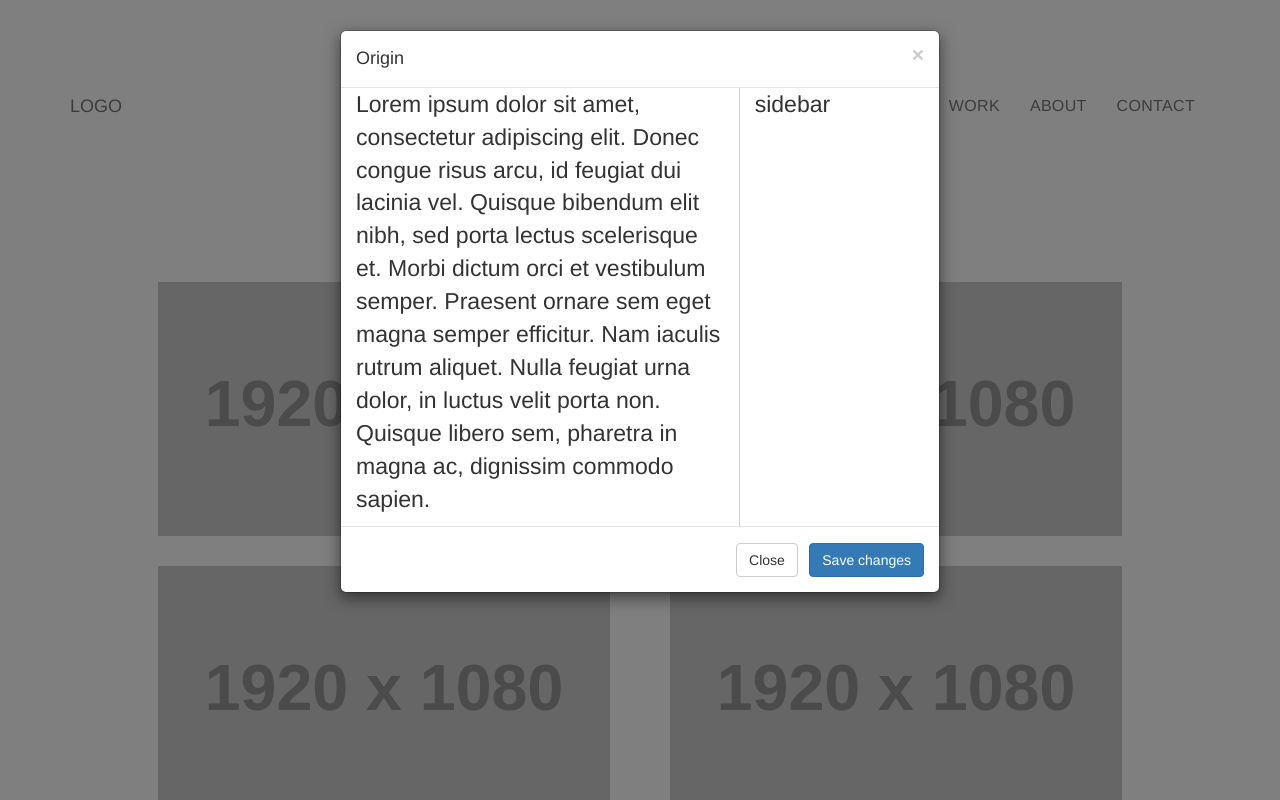
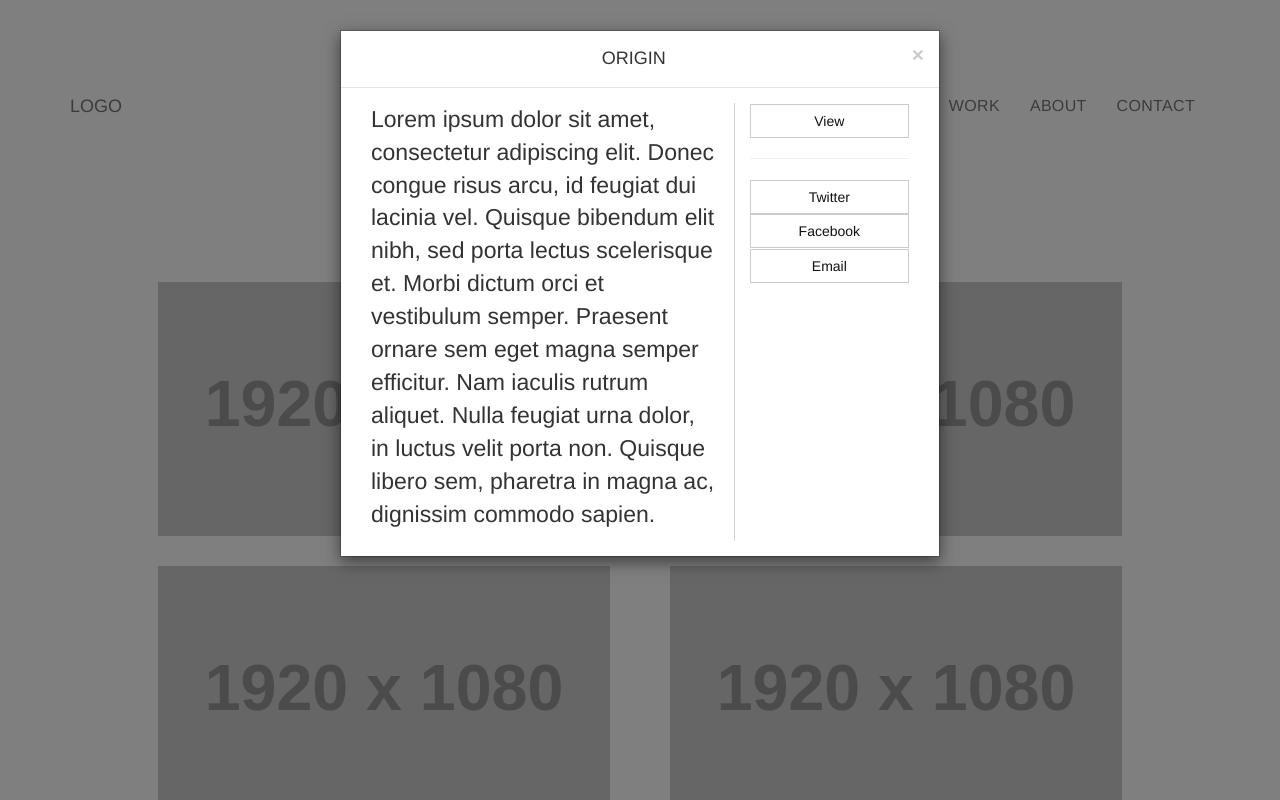
Before and after one commit to chef-danny-d/sdean, a PHP site: page /work.html in a window 1280 px wide, after a click that opens the changed part. Run offline with PHP 8.4, Linux system fonts and the light colour scheme; grey boxes labelled with a size stand in for pictures from a placeholder-image service; some libraries are stand-ins or nearby versions.

Commit message:
work init

```diff
--- a/css/style.css
+++ b/css/style.css
@@ -1,3 +1,4 @@
+@import url('https://fonts.googleapis.com/css?family=Raleway:400,600,800');
 html, body{
     width:100%;
     height: 100%;
@@ -34,7 +35,9 @@ nav{
 #splash{
     align-items: center;
     justify-content: center;
-    margin-top: 15%;
+    margin-top: 5%;
+    font-family: 'Raleway', sans-serif;
+    letter-spacing: .3em;
 }
 .animated{
     -webkit-animation-duration: 1.3s;
@@ -73,3 +76,30 @@ nav{
 #grid .modal-body{
     padding: 0;
 }
+.modal-content{
+    border-radius:0px ;
+}
+.modal-title{
+ text-align: center;
+    text-transform: uppercase;
+}
+.mod-side button{
+    width: 100%;
+    border-radius: 0px;
+    color: #111;
+}
+.twitter:hover{
+    background-color: #1dcaff;
+    transition: .5s ease;
+}
+.facebook:hover{
+    background-color: #3b5998;
+    transition: .5s ease;
+}
+.email:hover{
+    background-color: #eea236;
+    transition: .5s ease;
+}
+.twitter, .facebook, .email{
+    transition: .5s ease;
+}
--- a/work.html
+++ b/work.html
@@ -48,7 +48,7 @@
     </div><!-- /.container-fluid -->
   </nav>
 
-  <section>
+  <section class="animated fadeInDown">
       <section class="center-block center">
           <button class="btn btn-default">Web concepts</button>
           <button class="btn btn-default">Video</button>
@@ -59,7 +59,31 @@
 
       <div class="col-lg-6 col-md-6 col-sm-12 col-xs-12"><!--first grid image start-->
         <button type="button" class="mod" data-toggle="modal" data-target="#Modal1"><img src="http://placehold.it/1920x1080"></button>
-        <!-- Modal -->
+      </div><!--first grid image end-->
+
+
+      <div class="col-lg-6 col-md-6 col-sm-12 col-xs-12"><!--second grid image start-->
+        <button type="button" class="mod" data-toggle="modal" data-target="#Modal2"><img src="http://placehold.it/1920x1080"></button>
+      </div><!--second grid image end-->
+
+
+      <div class="col-lg-6 col-md-6 col-sm-12 col-xs-12"><!--third grid image start-->
+        <button type="button" class="mod" data-toggle="modal" data-target="#Modal3"><img src="http://placehold.it/1920x1080"></button>
+      </div><!--third grid image end-->
+
+
+      <div class="col-lg-6 col-md-6 col-sm-12 col-xs-12"><!--fourth grid image start-->
+        <button type="button" class="mod" data-toggle="modal" data-target="#Modal4"><img src="http://placehold.it/1920x1080"></button>
+      </div><!--fourth grid image end-->
+
+
+      <div class="col-lg-6 col-md-6 col-sm-12 col-xs-12"><!--fifth grid image start-->
+        <button type="button" class="mod" data-toggle="modal" data-target="#Modal5"><img src="http://placehold.it/1920x1080"></button>
+      </div><!--fifth grid image end-->
+    </div><!--grid end-->
+  </section><!--section ending-->
+
+  <!-- Modal 1 -->
   <div class="modal fade" id="Modal1" tabindex="-1" role="dialog" aria-labelledby="myModalLabel">
     <div class="modal-dialog" role="document">
       <div class="modal-content">
@@ -73,23 +97,19 @@
               <p>Lorem ipsum dolor sit amet, consectetur adipiscing elit. Donec congue risus arcu, id feugiat dui lacinia vel. Quisque bibendum elit nibh, sed porta lectus scelerisque et. Morbi dictum orci et vestibulum semper. Praesent ornare sem eget magna semper efficitur. Nam iaculis rutrum aliquet. Nulla feugiat urna dolor, in luctus velit porta non. Quisque libero sem, pharetra in magna ac, dignissim commodo sapien.</p>
             </div>
             <div class="col-lg-4 col-md-4 col-sm-12 col-xs-12 mod-side">
-                        sidebar
-                    </div>
-                </div>
-              </div>
-              <div class="modal-footer">
-                <button type="button" class="btn btn-default" data-dismiss="modal">Close</button>
-                <button type="button" class="btn btn-primary">Save changes</button>
+              <button class="btn btn-default">View</button>
+              <hr>
+              <button class="btn btn-default twitter">Twitter</button>
+              <button class="btn btn-default facebook">Facebook</button>
+              <button class="btn btn-default email">Email</button>
             </div>
           </div>
         </div>
       </div>
-      </div><!--first grid image end-->
+    </div>
+  </div><!--modal 1 end-->
 
-
-      <div class="col-lg-6 col-md-6 col-sm-12 col-xs-12"><!--second grid image start-->
-        <button type="button" class="mod" data-toggle="modal" data-target="#Modal2"><img src="http://placehold.it/1920x1080"></button>
-        <!-- Modal -->
+  <!-- Modal 2-->
   <div class="modal fade" id="Modal2" tabindex="-1" role="dialog" aria-labelledby="myModalLabel">
     <div class="modal-dialog" role="document">
       <div class="modal-content">
@@ -106,13 +126,9 @@
         </div>
       </div>
     </div>
-        </div>
-      </div><!--second grid image end-->
+  </div><!--modal 2 end-->
 
-
-      <div class="col-lg-6 col-md-6 col-sm-12 col-xs-12"><!--third grid image start-->
-        <button type="button" class="mod" data-toggle="modal" data-target="#Modal3"><img src="http://placehold.it/1920x1080"></button>
-        <!-- Modal -->
+  <!-- Modal 3-->
   <div class="modal fade" id="Modal3" tabindex="-1" role="dialog" aria-labelledby="myModalLabel">
     <div class="modal-dialog" role="document">
       <div class="modal-content">
@@ -129,13 +145,9 @@
         </div>
       </div>
     </div>
-        </div>
-      </div><!--third grid image end-->
+  </div><!--modal 3 end-->
 
-
-      <div class="col-lg-6 col-md-6 col-sm-12 col-xs-12"><!--fourth grid image start-->
-        <button type="button" class="mod" data-toggle="modal" data-target="#Modal4"><img src="http://placehold.it/1920x1080"></button>
-        <!-- Modal -->
+  <!-- Modal 4-->
   <div class="modal fade" id="Modal4" tabindex="-1" role="dialog" aria-labelledby="myModalLabel">
     <div class="modal-dialog" role="document">
       <div class="modal-content">
@@ -152,13 +164,9 @@
         </div>
       </div>
     </div>
-        </div>
-      </div><!--fourth grid image end-->
+  </div><!--modal 4 end-->
 
-
-      <div class="col-lg-6 col-md-6 col-sm-12 col-xs-12"><!--fifth grid image start-->
-        <button type="button" class="mod" data-toggle="modal" data-target="#Modal5"><img src="http://placehold.it/1920x1080"></button>
-        <!-- Modal -->
+  <!-- Modal 5-->
   <div class="modal fade" id="Modal5" tabindex="-1" role="dialog" aria-labelledby="myModalLabel">
     <div class="modal-dialog" role="document">
       <div class="modal-content">
@@ -175,10 +183,7 @@
         </div>
       </div>
     </div>
-        </div>
-      </div><!--fifth grid image end-->
-    </div><!--grid end-->
-  </section>
+  </div><!--modal 5 end-->
 
     <!-- jQuery (necessary for Bootstrap's JavaScript plugins) -->
     <script src="https://ajax.googleapis.com/ajax/libs/jquery/1.12.4/jquery.min.js"></script>
```
Lines whose indentation alone changed are shown as unchanged.
